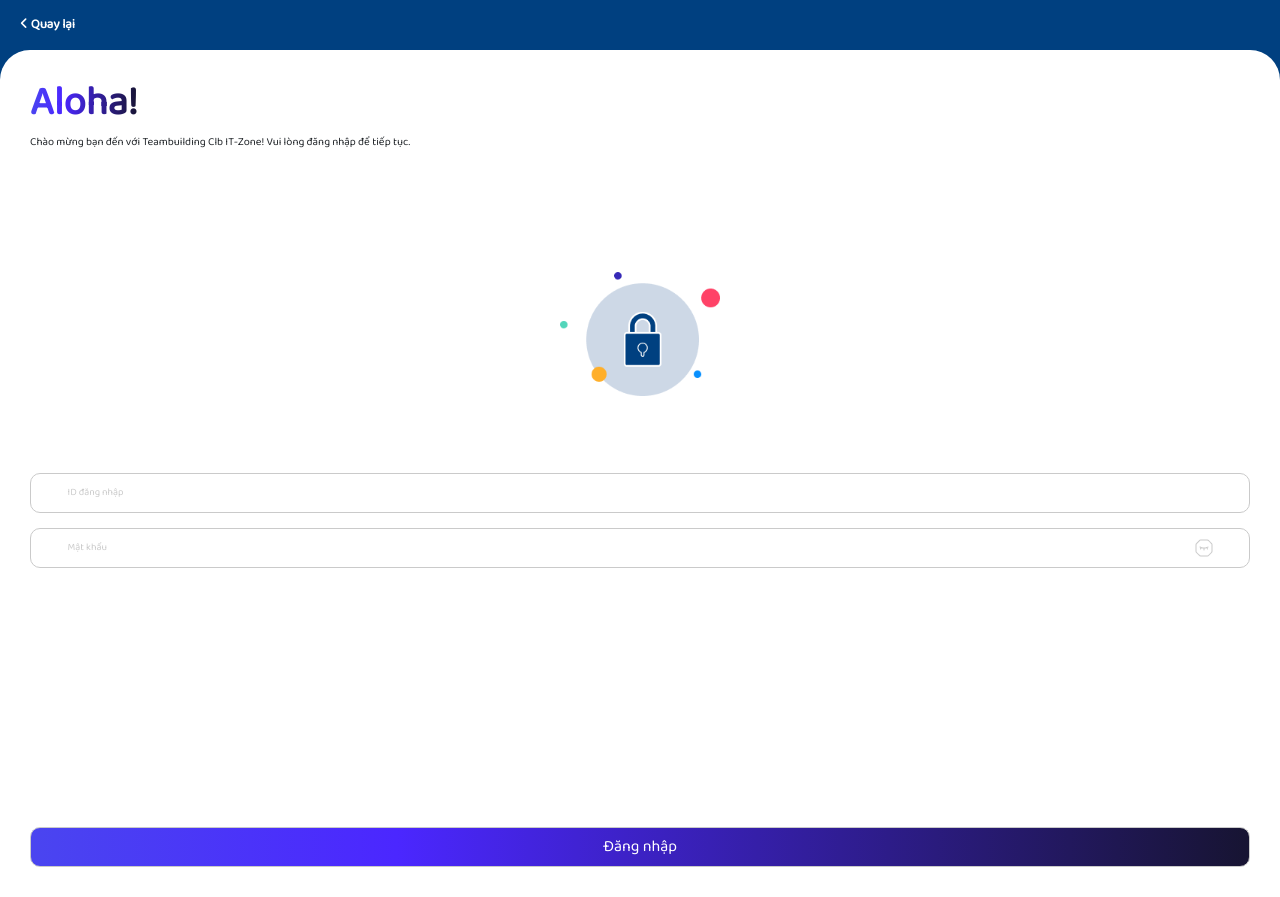
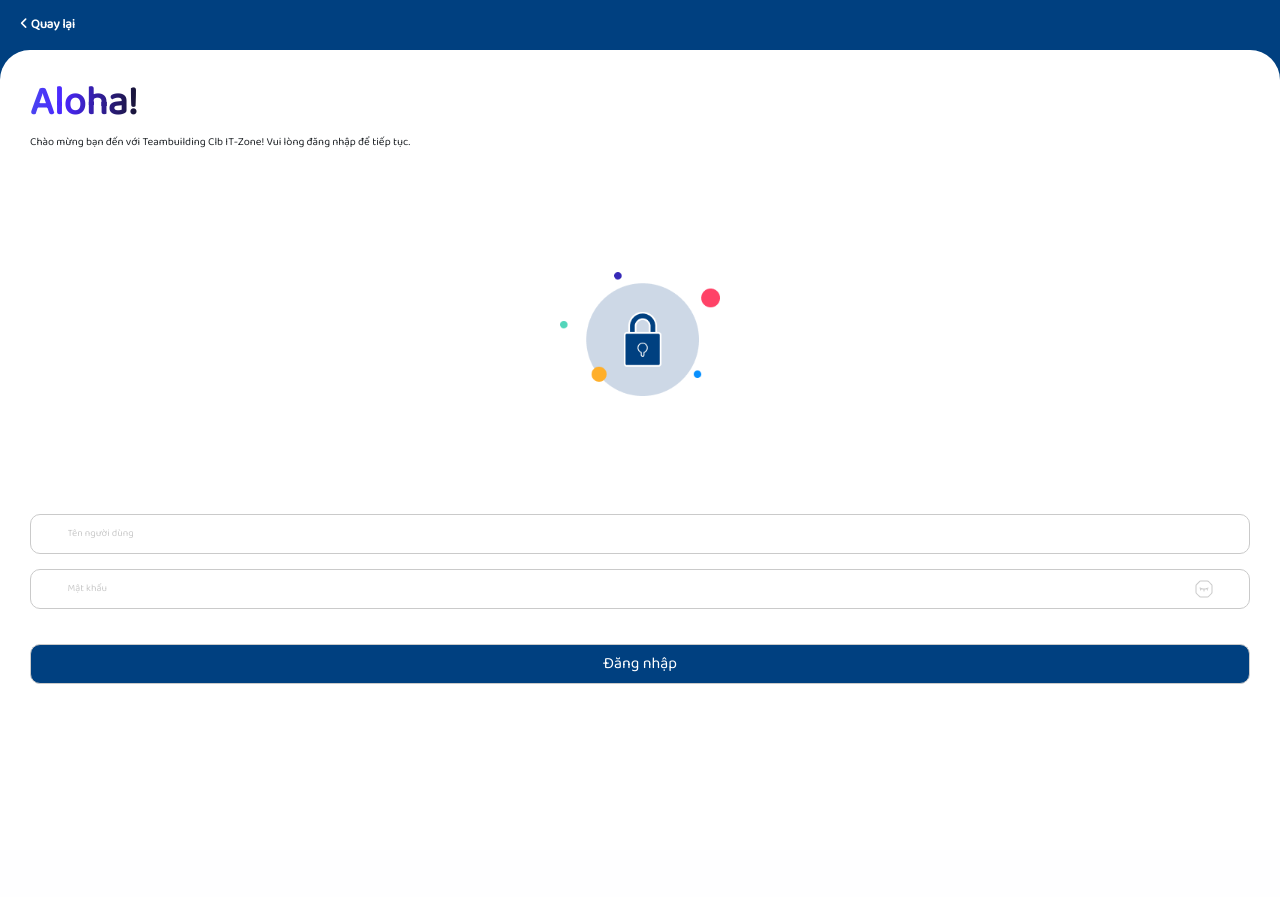
Before and after one commit to Tiendat06/ITZone_TeamBuilding, a PHP site: template views/log/login.php in a window 1280 px wide. After the commit the page ends 684 px from the top, so only its background shows below. Run offline with PHP 8.4, Linux system fonts and the light colour scheme; the template is opened without the code that fills it, so the values that code supplies are empty.

Commit message:
code FE login

```diff
--- a/app/controllers/LogController.php
+++ b/app/controllers/LogController.php
@@ -16,6 +16,11 @@ class LogController{
     public function checkLogin($username, $pwd){
 
     }
+
+    public function login(){
+
+        include "./views/log/login.php";
+    }
 }
 
 ?>
--- a/app/middlewares/LogMiddleWare.php
+++ b/app/middlewares/LogMiddleWare.php
@@ -6,6 +6,10 @@ class LogMiddleWare{
     {
         $this->logController = new LogController();
     }
+
+    public function login(){
+        $this->logController->login();
+    }
 }
 
 ?>
--- a/public/js/index.js
+++ b/public/js/index.js
@@ -1,5 +1,6 @@
 import site from './site.js';
 import location from "./location.js";
+import log from "./log.js";
 
 site.index();
 site.ajaxTest();
@@ -12,3 +13,12 @@ window.topicCountDown = (time_end)=> {
 }
 
 location.ajaxSendTopicAnswer();
+
+// log
+window.enableButton = () => {
+    log.enableButton();
+}
+
+window.togglePassword = () => {
+    log.togglePassword();
+}
--- /dev/null
+++ b/public/js/log.js
@@ -0,0 +1,38 @@
+class Log{
+    constructor(){}
+
+    togglePassword() {
+        const togglePassword =
+            document.querySelector('#toggle-password');
+
+        const password =
+            document.querySelector('#password-input');
+
+        // Toggle the type attribute
+        const type = password.getAttribute(
+            'type') === 'password' ? 'text' : 'password';
+        password.setAttribute('type', type);
+
+        // Toggle the eye icon
+        if (togglePassword.src.match(
+            "/public/img/icon/close-eye.png")) {
+            togglePassword.src =
+                "/public/img/icon/open-eye.png";
+        } else {
+            togglePassword.src =
+                "/public/img/icon/close-eye.png";
+        }
+    }
+
+    enableButton(){
+        if (document.getElementById("id-input").value === "" || document.getElementById("password-input").value === "") {
+            document.getElementById('login-button').disabled = true;
+            document.getElementById('login-button').style = "background-color: #CCC"
+        } else {
+            document.getElementById('login-button').disabled = false;
+            document.getElementById('login-button').style = "background: linear-gradient(to right, $gradient-color-3 0%, $gradient-color-4 30%, $gradient-color-5 100%);"
+        }
+    }
+}
+
+export default new Log;
--- a/public/scss/pages/site.scss
+++ b/public/scss/pages/site.scss
@@ -94,29 +94,33 @@
 .login-section {
   position: relative;
   height: auto;
+  width: auto;
   background-color: $normal-color;
 
   &-1 {
     position: relative;
     height: 50px;
     top: 15px;
-    left: 20px;
+    left: 0;
     &__back-button {
       text-decoration: none;
       color: $background-color;
       font-size: $sub-title-size;
       font-weight: bold;
+      margin-left: 20px;
     }
   }
 
   &-2 {
     //position: relative;
     //height: auto;
+    height: 100vh;
     &__form {
       display: flex;
+      height: 100vh;
       flex-direction: column;
-      align-items: center;
-      justify-content: center;
+      //align-items: center;
+      //justify-content: center;
       background-color: $background-color;
       padding: 30px 30px 30px 30px;
       border-radius: 30px 30px 0 0;
@@ -177,7 +181,7 @@
         }
 
         &:focus {
-          @include make-border-radius-gradient($gradient-color-6, 5px, solid);
+          @include make-border-radius-gradient($gradient-color-6, 1px, solid);
           &::placeholder {
             @include make-text-gradient($gradient-color-6);
           }
@@ -195,11 +199,13 @@
         position: relative;
         width: 100%;
         height: 40px;
-        margin-top: 20%;
+        margin-top: 20px;
+        padding-bottom: 8px;
+        padding-top: 8px;
         border-radius: $normal-radius;
         border: 1px groove #CACACA ;
         color: $background-color;
-        background: $gradient-color-6;
+        background: $normal-color;
         font-size: $title-size;
       }
     }
--- a/route/index.php
+++ b/route/index.php
@@ -1,5 +1,6 @@
 <?php
     include "./route/site.php";
+    include "./route/log.php";
     include "./route/mentor.php";
     include "./route/guard.php";
     include "./route/support.php";
--- a/views/log/login.php
+++ b/views/log/login.php
@@ -7,44 +7,31 @@
 <?php
 include "./views/layout/partials/header.php";
 ?>
-<!--<head>-->
-<!--    <title>Bootstrap 5 Example</title>-->
-<!--    <meta charset="utf-8">-->
-<!--    <meta name="viewport" content="width=device-width, initial-scale=1">-->
-<!--    <link href="https://cdn.jsdelivr.net/npm/bootstrap@5.3.3/dist/css/bootstrap.min.css" rel="stylesheet">-->
-<!--    <link rel="stylesheet" href="https://cdnjs.cloudflare.com/ajax/libs/font-awesome/6.6.0/css/all.min.css">-->
-<!--    <link rel="stylesheet" href="/public/css/main.css">-->
-<!--    <script src="https://cdn.jsdelivr.net/npm/bootstrap@5.3.3/dist/js/bootstrap.bundle.min.js"></script>-->
-<!--    <script src="https://ajax.googleapis.com/ajax/libs/jquery/3.7.1/jquery.min.js"></script>-->
-<!--</head>-->
+
 <body>
 <section class="login-section">
 <section class="login-section-1" id="login-section-1">
-    <a href="" class="login-section-1__back-button"><i class="fa fa-angle-left"></i> Quay lại</a>
+    <a href="/" class="login-section-1__back-button"><i class="fa fa-angle-left"></i> Quay lại</a>
 </section>
 
 <section class="login-section-2" id="login-section-2">
-    <form action="" class="login-section-2__form">
+    <form action="#" class="login-section-2__form">
         <h1 class="login-section-2__form--greeting gradient-color-text-1">Aloha!</h1>
         <div class="login-section-2__form--text">Chào mừng bạn đến với Teambuilding Clb IT-Zone! Vui lòng đăng nhập để tiếp tục.</div>
         <figure class="login-section-2__form--figure">
             <img src="/public/img/login/lock.png" alt="login img" class="login-section-2__form--image">
         </figure>
         <div class="login-section-2__form--input">
-            <input id="id-input" class="login-section-2__form--input-box" onfocusout="enableButton()" placeholder="ID đăng nhập" type="text">
+            <input id="id-input" class="login-section-2__form--input-box" onclick="enableButton()" placeholder="Tên người dùng" type="text">
         </div>
         <div class="login-section-2__form--input">
-            <input id="password-input" class="login-section-2__form--input-box" onfocusout="enableButton()" placeholder="Mật khẩu" type="password">
+            <input id="password-input" class="login-section-2__form--input-box" onclick="enableButton()" placeholder="Mật khẩu" type="password">
             <img id="toggle-password" class="login-section-2__form--icon" onclick="togglePassword()" src="/public/img/icon/close-eye.png" alt="close eye">
         </div>
-        <button id="login-button" class="login-section-2__form--button"">Đăng nhập</button>
+        <button id="login-button" class="login-section-2__form--button">Đăng nhập</button>
     </form>
 </section>
 </section>
 
-<?php
-include "./views/layout/partials/footer.php";
-?>
-<!--<script src="/public/js/login.js"></script>-->
 </body>
 </html>
```
Also changed, not shown: public/js/login.js (deleted, +0 -32 lines), route/log.php (+31 -0 lines), public/css/main.css, 1 other file.
